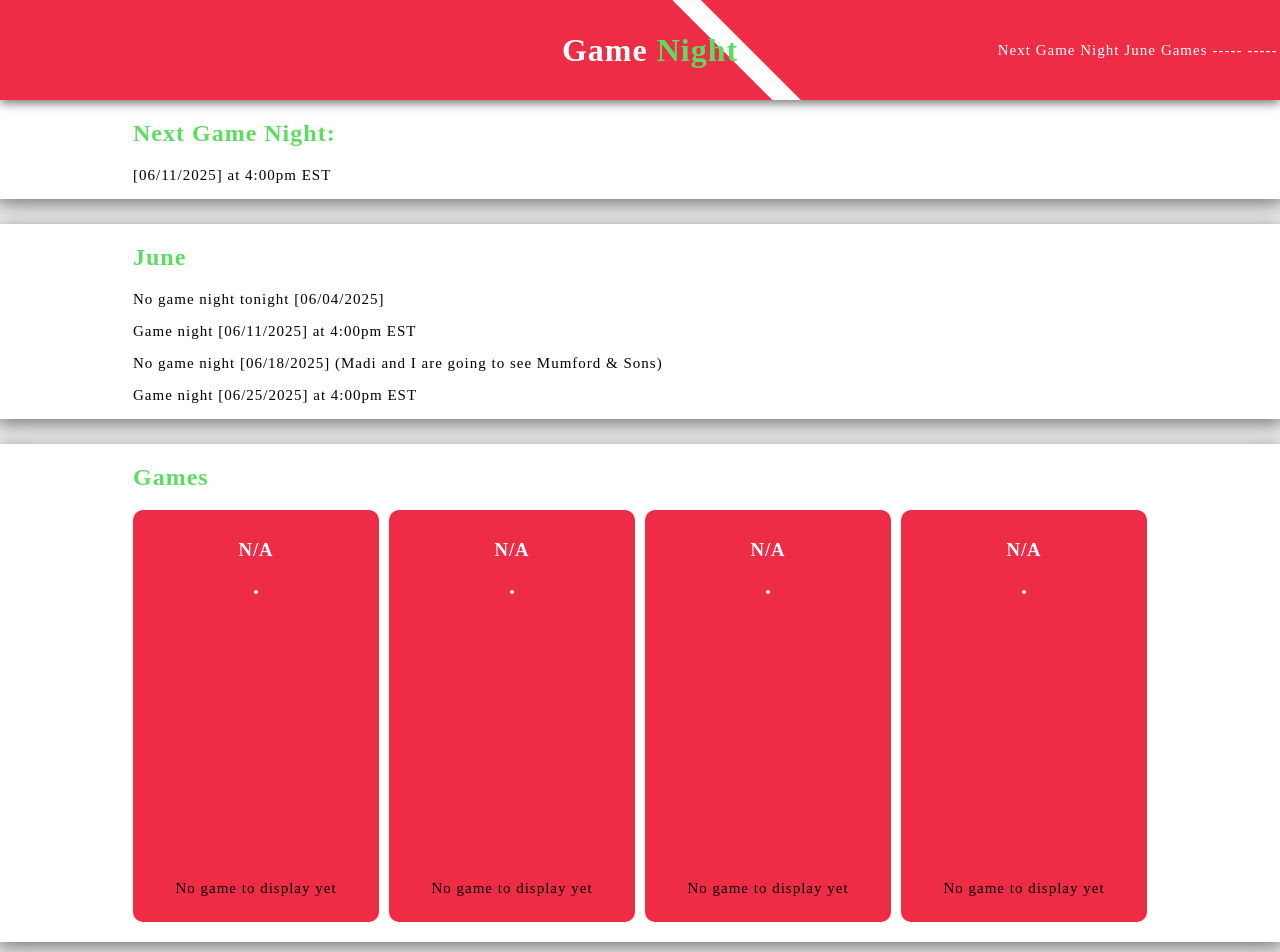
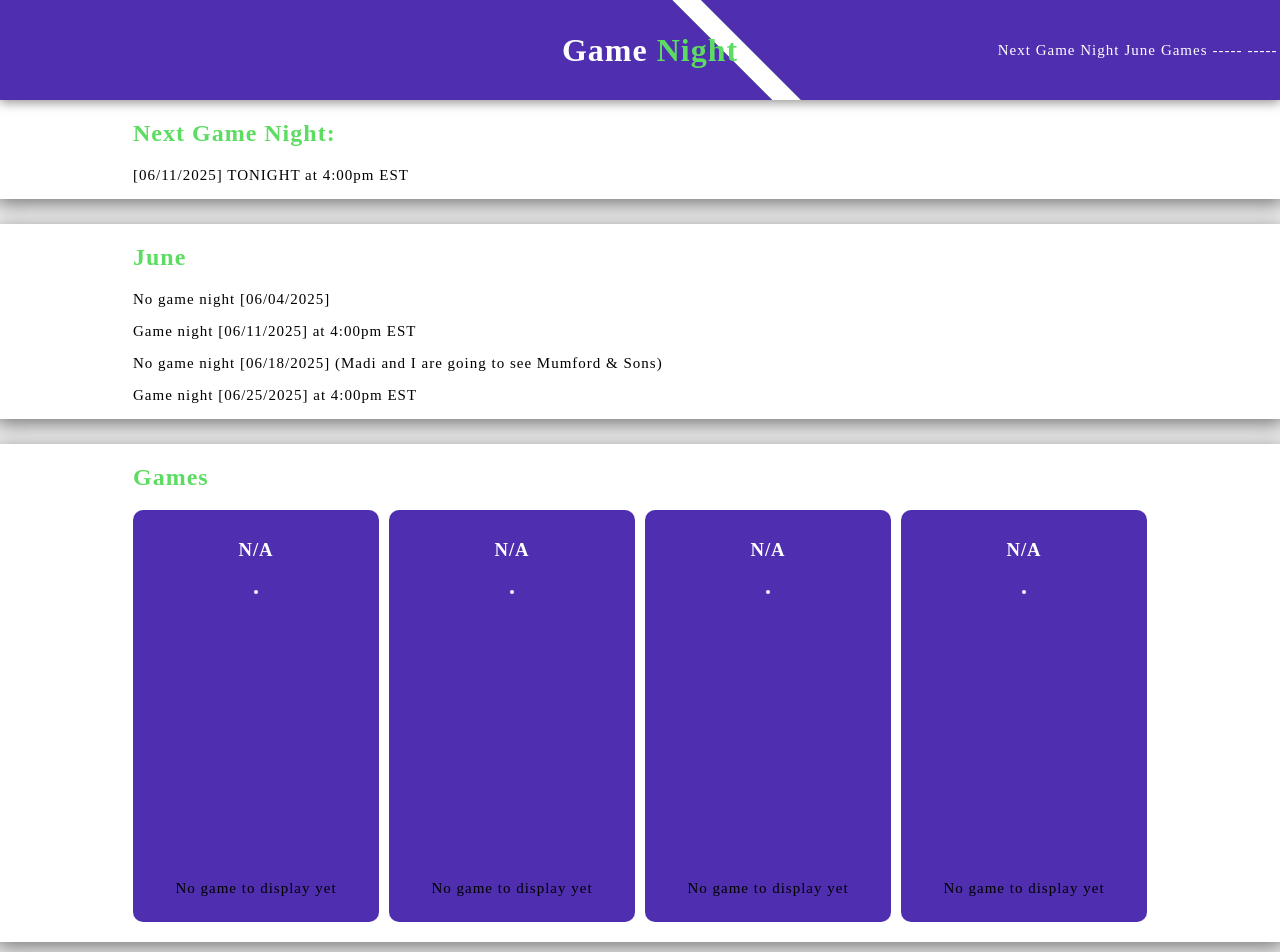
Before and after one commit to CL2WRose/It-s-Game-Night, a plain HTML site: page index.html in a window 1280 px wide. Shown: the top 952 px of the page. Drawn offline with Linux system fonts and the light colour scheme; a web font is replaced by a local one.

Commit message:
Pallet shift. 6/11/2025 update of TONIGHT and romoval from 6/4/2025

```diff
--- a/index.html
+++ b/index.html
@@ -77,7 +77,7 @@
         <div class="container" id="next">
             <div>
                 <h2>Next Game Night:</h2>
-                <p>[06/11/2025] at 4:00pm EST
+                <p>[06/11/2025] TONIGHT at 4:00pm EST
                 </p>
             </div>
         </div>
@@ -85,7 +85,7 @@
         <div class="container" id="month">
             <div>
                 <h2>June</h2>
-                <p>No game night tonight [06/04/2025]</p>
+                <p>No game night [06/04/2025]</p>
                 <p>Game night [06/11/2025] at 4:00pm EST</p>
                 <p>No game night [06/18/2025] (Madi and I are going to see Mumford & Sons)</p>
                 <p>Game night [06/25/2025] at 4:00pm EST</p>
@@ -181,7 +181,7 @@
     </main>
 
     <footer>
-        <h3 style="color: #ee2c46; text-align: center;">This site is a work in progress</h3>
+        <h3 style="color: #4f2eaf; text-align: center;">This site is a work in progress</h3>
     </footer>
 </body>
 
--- a/styles/styles.css
+++ b/styles/styles.css
@@ -21,7 +21,7 @@ header {
     height: 100px;
     position: sticky;
     top: 0;
-    box-shadow: 0 2.5px 10px rgb(114, 114, 114);
+    box-shadow: 0 2.5px 10px rgba(114, 114, 114, 0.735);
 
     z-index: 2;
     width: 100vw;
@@ -54,7 +54,7 @@ header :nth-child(3) {
 }
 
 #empty {
-    background-color: #ee2c46;
+    background-color: #4f2eaf;
     position: fixed;
     top: 0;
     width: 100vw;
@@ -63,7 +63,7 @@ header :nth-child(3) {
 }
 
 #head2 {
-    background-color: #ee2c46;
+    background-color: #4f2eaf;
     width: 100vw;
     height: 100px;
     position: fixed;
@@ -179,7 +179,7 @@ h3 {
 
 .texperience {
     border-radius: 5px;
-    background-color: #ee2c46;
+    background-color: #4f2eaf;
     margin: 10px;
     text-align: center;
 }
@@ -198,7 +198,7 @@ h3 {
 
 .iCerts {
     border-radius: 10px;
-    background-color: #ee2c46;
+    background-color: #4f2eaf;
     text-align: center;
     padding: 10px;
     margin-right: 10px;
```
